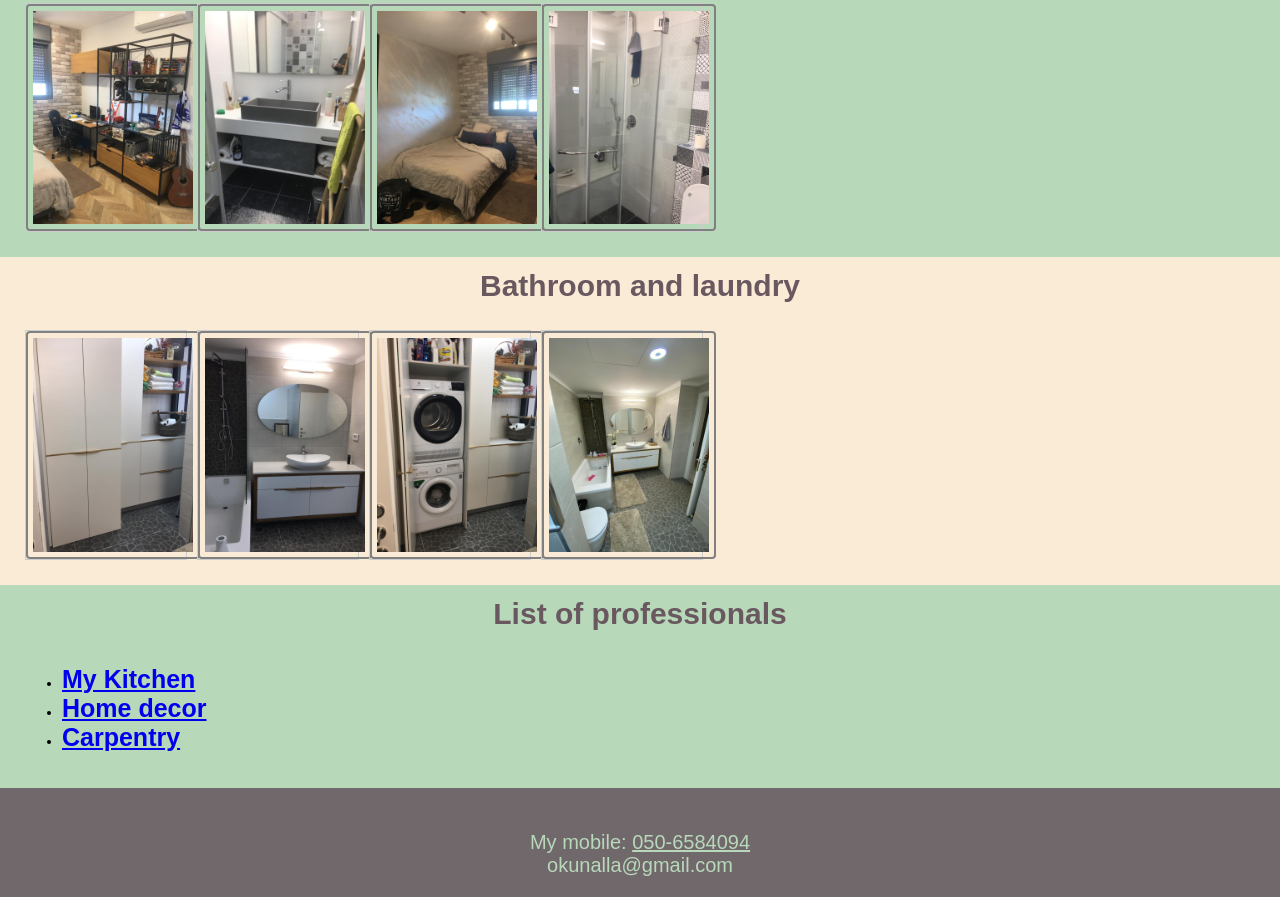
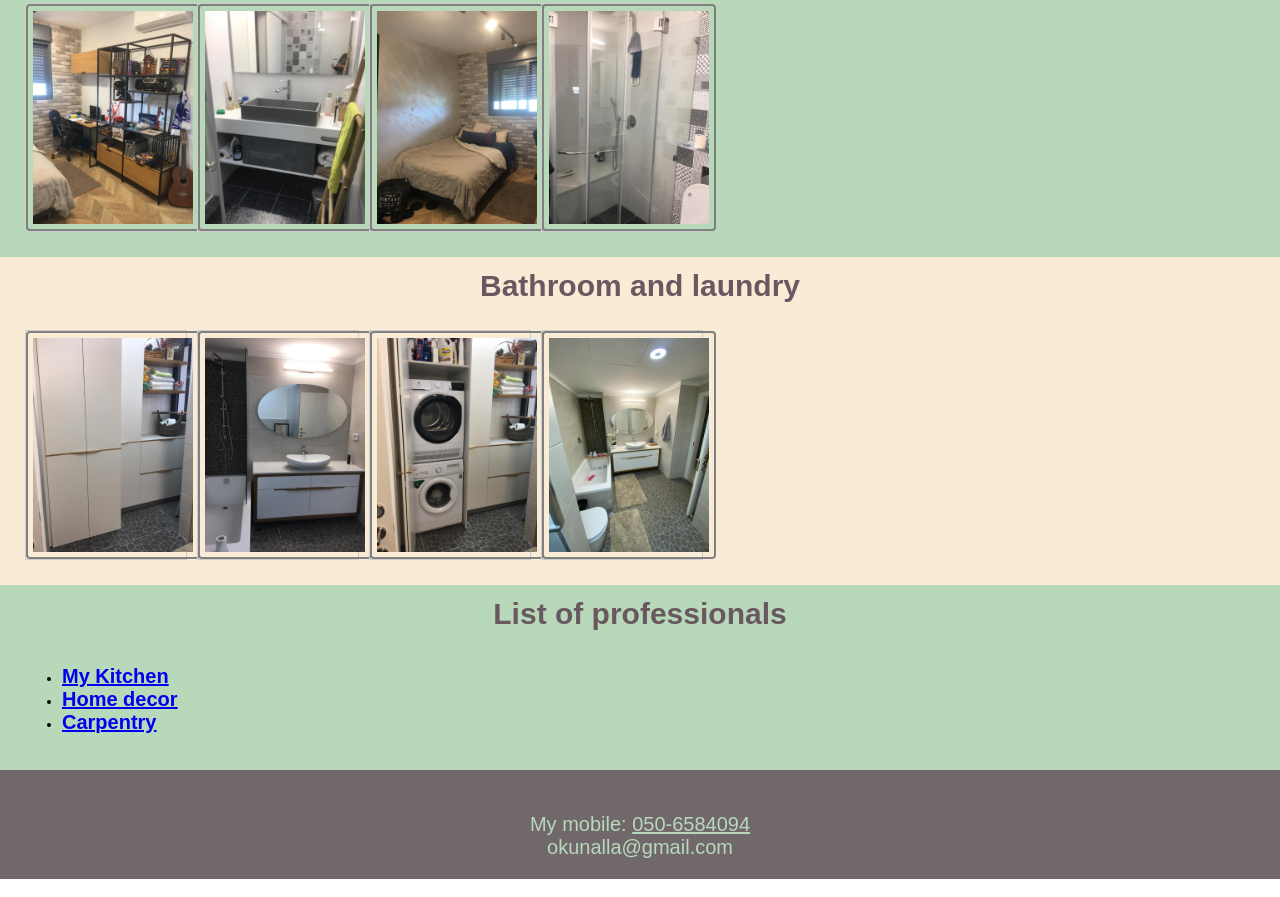
Before and after one commit to allaokun/html, a plain HTML site: page index.html in a window 1280 px wide. Shown: the part 1268-2165 px from the top of the page. Drawn offline with Linux system fonts and the light colour scheme.

Commit message:
Update index.html

```diff
--- a/index.html
+++ b/index.html
@@ -166,9 +166,9 @@
 		<h1>List of professionals</h1>
 	<div class="rowgreen">
   <ul>
-		<li><a style=font-size:25px; href="https://mykitchens.co.il/" target="_blank"><b>My Kitchen</b></a></li>
-		<li><a style=font-size:25px; href="https://www.home-decor.co.il//" target="_blank"><b>Home decor</b></a></li>
-		<li><a style=font-size:25px; href="http://www.nagaria.co.il/" target="_blank"><b>Carpentry</b></a></li>
+		<li><a style=font-size:20px; href="https://mykitchens.co.il/" target="_blank"><b>My Kitchen</b></a></li>
+		<li><a style=font-size:20px; href="https://www.home-decor.co.il//" target="_blank"><b>Home decor</b></a></li>
+		<li><a style=font-size:20px; href="http://www.nagaria.co.il/" target="_blank"><b>Carpentry</b></a></li>
 	</ul>
 
   </div>
```
